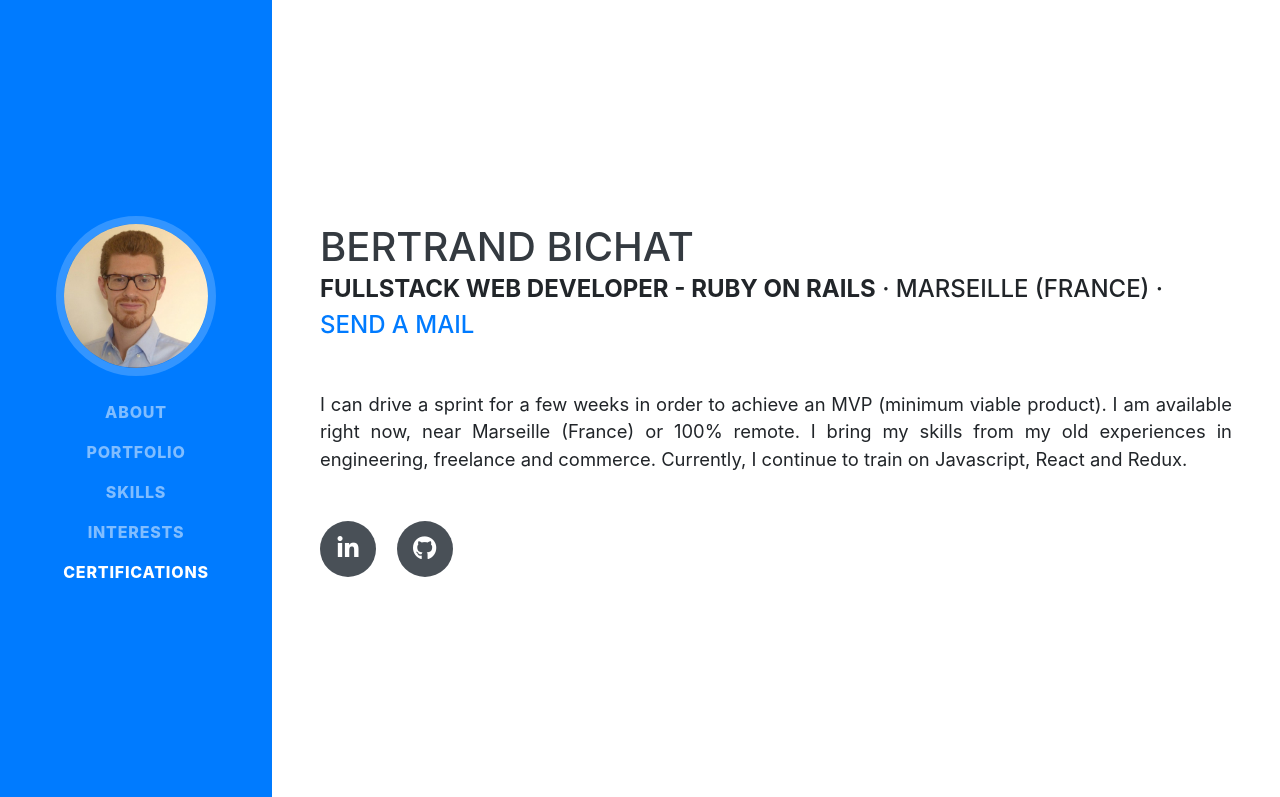
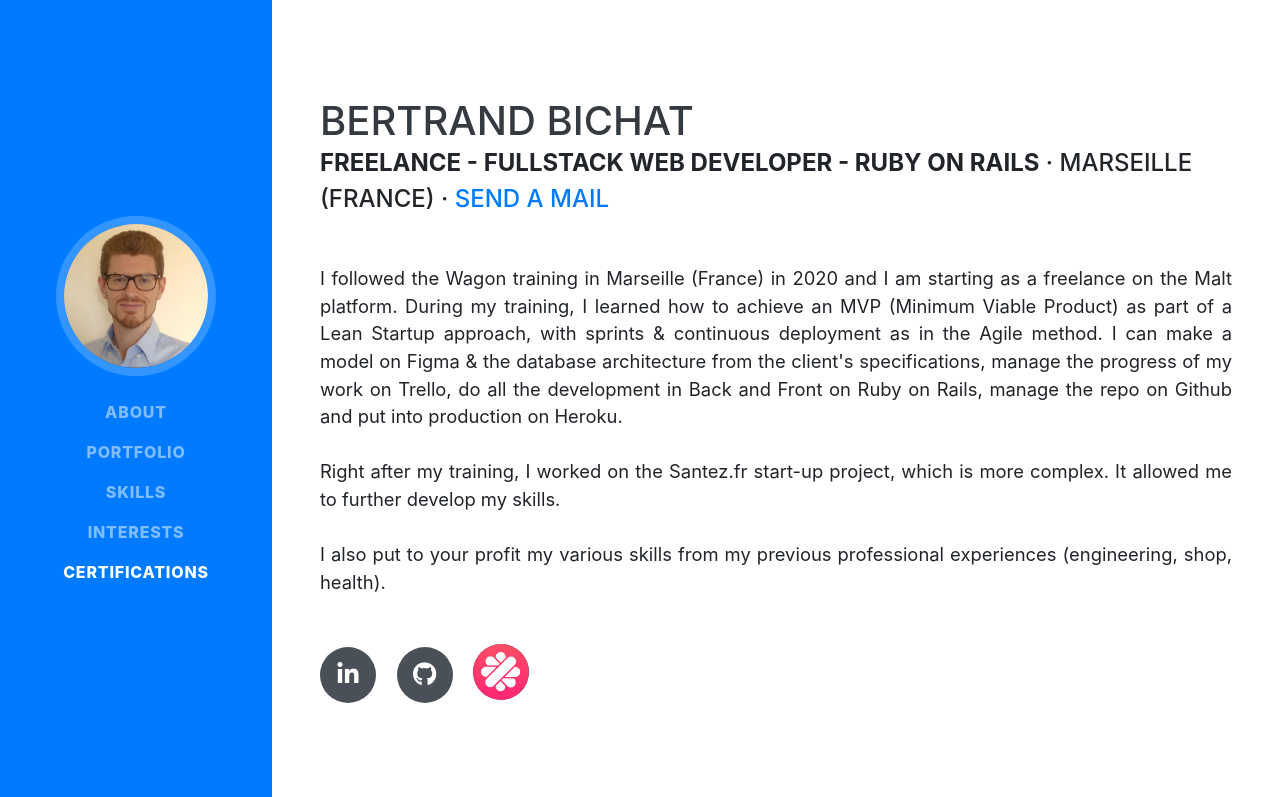
Before and after one commit to Bertrand-Bichat/Bertrand-Bichat.github.io, a website with bundled scripts: page index.html in a window 1280 px wide. Shown: the top 797 px of the page. Built offline with nearby package versions, Linux system fonts and the light colour scheme; a web font is replaced by a local one.

Commit message:
add Malt profile & change about text

```diff
--- a/index.html
+++ b/index.html
@@ -12,7 +12,7 @@
   <meta property="og:image" content="https://cdn.pixabay.com/photo/2015/07/17/22/43/student-849825_1280.jpg" />
   <meta name="author" content="Bertrand Bichat">
 
-  <title>Fullstack Web Developer - Ruby on Rails</title>
+  <title>Fullstack Web Developer - Ruby on Rails - Freelance</title>
 
   <!-- Bootstrap core CSS -->
   <link href="vendor/bootstrap/css/bootstrap.min.css" rel="stylesheet">
@@ -68,10 +68,19 @@
     <section class="resume-section p-3 p-lg-5 d-flex align-items-center" id="about">
       <div class="w-100">
         <h1 class="mb-0">Bertrand Bichat</h1>
-        <div class="subheading mb-5"><strong>Fullstack Web Developer - Ruby on Rails</strong> · Marseille (France) ·
+        <div class="subheading mb-5"><strong>Freelance - Fullstack Web Developer - Ruby on Rails</strong> · Marseille (France) ·
           <a href="mailto:%62%65%72%74%72%61%6e%64%2e%62%69%63%68%61%74%40%79%61%68%6f%6f%2e%66%72">Send a mail</a>
         </div>
-        <p class="lead mb-5 text-justify">I can drive a sprint for a few weeks in order to achieve an MVP (minimum viable product). I am available right now, near Marseille (France) or 100% remote. I bring my skills from my old experiences in engineering, freelance and commerce. Currently, I continue to train on Javascript, React and Redux.</p>
+        <p class="lead mb-5 text-justify">
+          I followed the Wagon training in Marseille (France) in 2020 and I am starting as a freelance on the Malt platform. During my training, I learned how to achieve an MVP (Minimum Viable Product) as part of a Lean Startup approach, with sprints & continuous deployment as in the Agile method.
+          I can make a model on Figma & the database architecture from the client's specifications, manage the progress of my work on Trello, do all the development in Back and Front on Ruby on Rails, manage the repo on Github and put into production on Heroku.
+          <br>
+          <br>
+          Right after my training, I worked on the Santez.fr start-up project, which is more complex. It allowed me to further develop my skills.
+          <br>
+          <br>
+          I also put to your profit my various skills from my previous professional experiences (engineering, shop, health).
+        </p>
         <div class="social-icons">
           <a href="https://fr.linkedin.com/in/bertrand-bichat" target="_blank" title="My LinkedIn profile">
             <i class="fab fa-linkedin-in"></i>
@@ -79,6 +88,10 @@
           <a href="https://github.com/Bertrand-Bichat" target="_blank" title="My Github profile">
             <i class="fab fa-github"></i>
           </a>
+          <a href="https://www.malt.com/profile/bertrandbichat" target="_blank" title="My Malt profile">
+            <img class="img-fluid rounded-circle mb-2" src="img/malt_picto_white_bg.png" alt="Malt profile">
+          </a>
+
         </div>
       </div>
     </section>
```
Also changed, not shown: img/malt_logo.png (added), img/malt_picto_color.png (added), img/malt_picto_white_bg.png (added).
